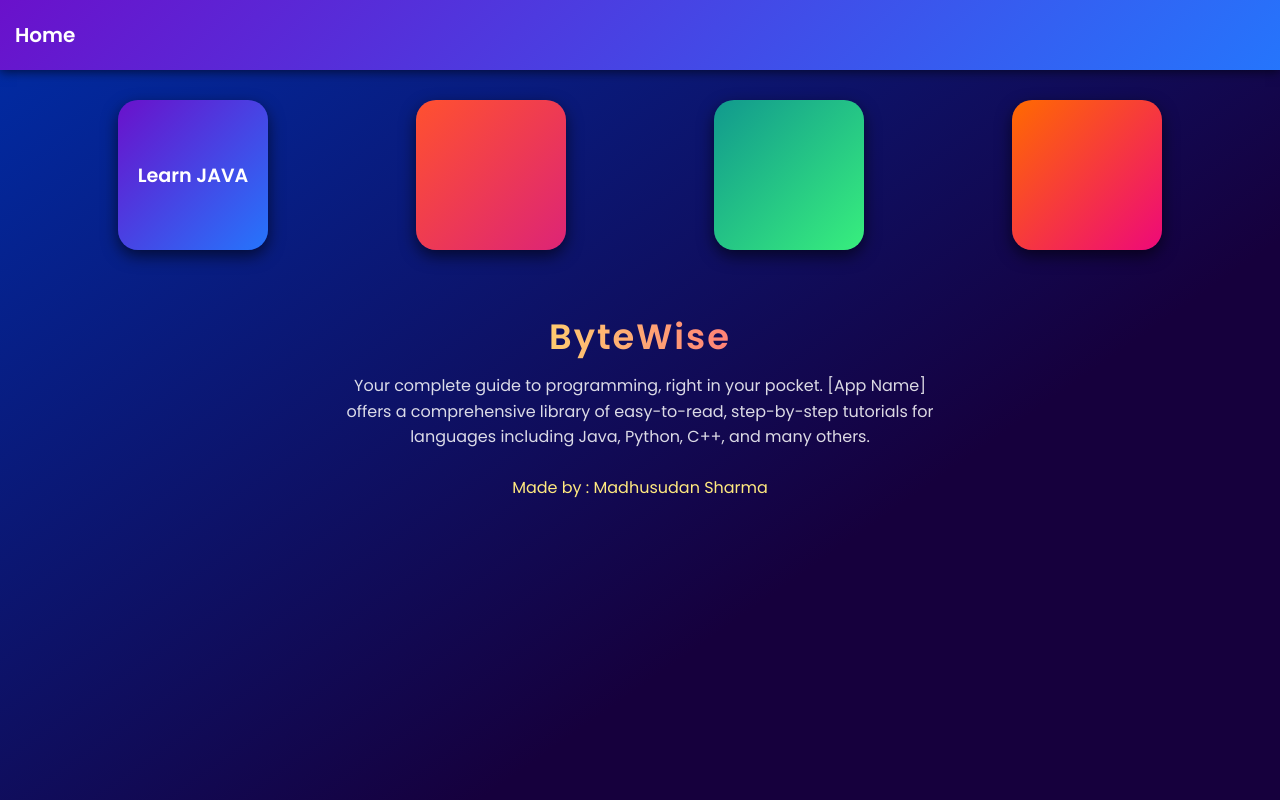
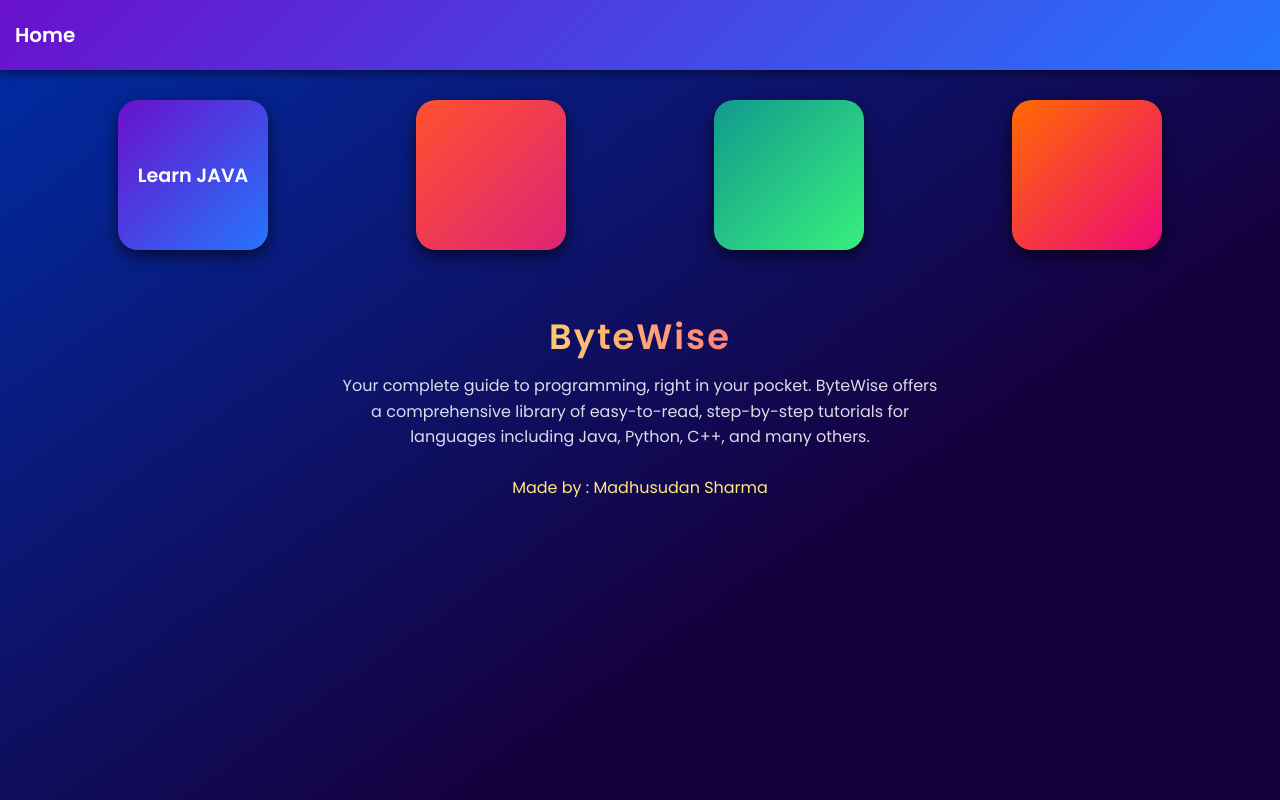
Before and after one commit to Madhusudan-Sharma-516/ByteWise, a plain HTML site: page index.html in a window 1280 px wide. Drawn offline with Linux system fonts and the light colour scheme.

Commit message:
first commit 2

```diff
--- a/index.html
+++ b/index.html
@@ -21,7 +21,7 @@
       <div class="about">
         <h1 class="about-h1">ByteWise</h1>
         <p class="about-p">
-          Your complete guide to programming, right in your pocket. [App Name]
+          Your complete guide to programming, right in your pocket. ByteWise
           offers a comprehensive library of easy-to-read, step-by-step tutorials
           for languages including Java, Python, C++, and many others.
         </p>
```
Also changed, not shown: 1 other file.
